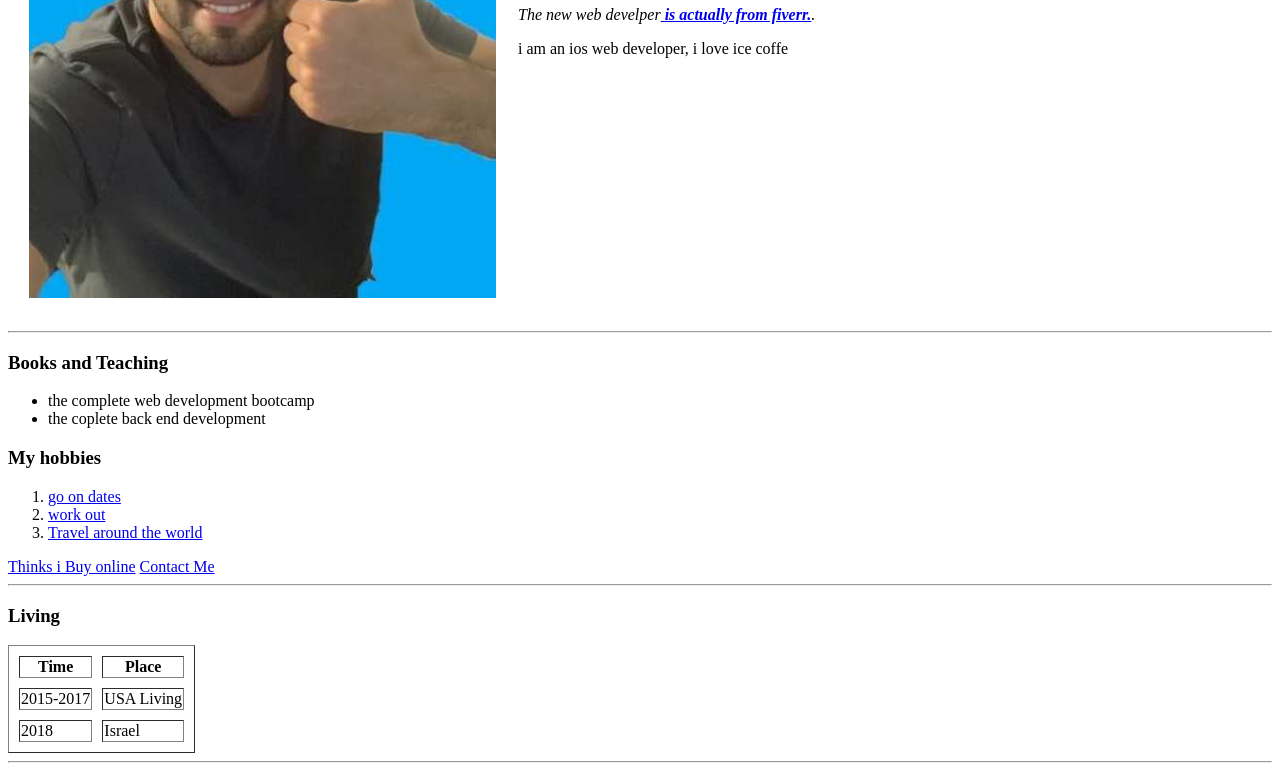
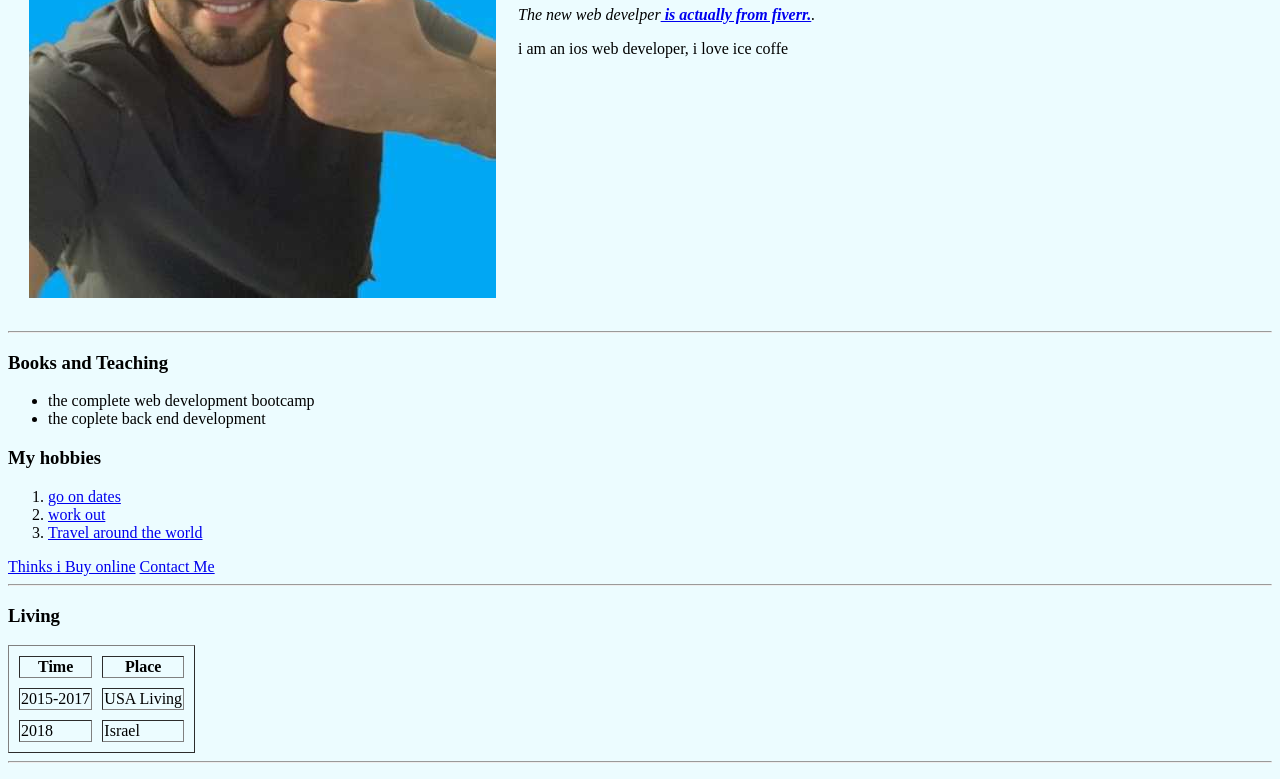
Before and after one commit to Liorecom/LK, a plain HTML site: page index.html in a window 1280 px wide. Shown: the part 331-1110 px from the top of the page. Drawn offline with Linux system fonts and the light colour scheme.

Commit message:
Update index.html

```diff
--- a/index.html
+++ b/index.html
@@ -4,6 +4,19 @@
 <head>
   <meta charset="utf-8">
   <title>Lior personal site</title>
+
+  <style>
+
+body {
+background-color: #ecfcff;
+}
+
+
+
+
+</style>
+
+
 </head>
 
 <body>
```
